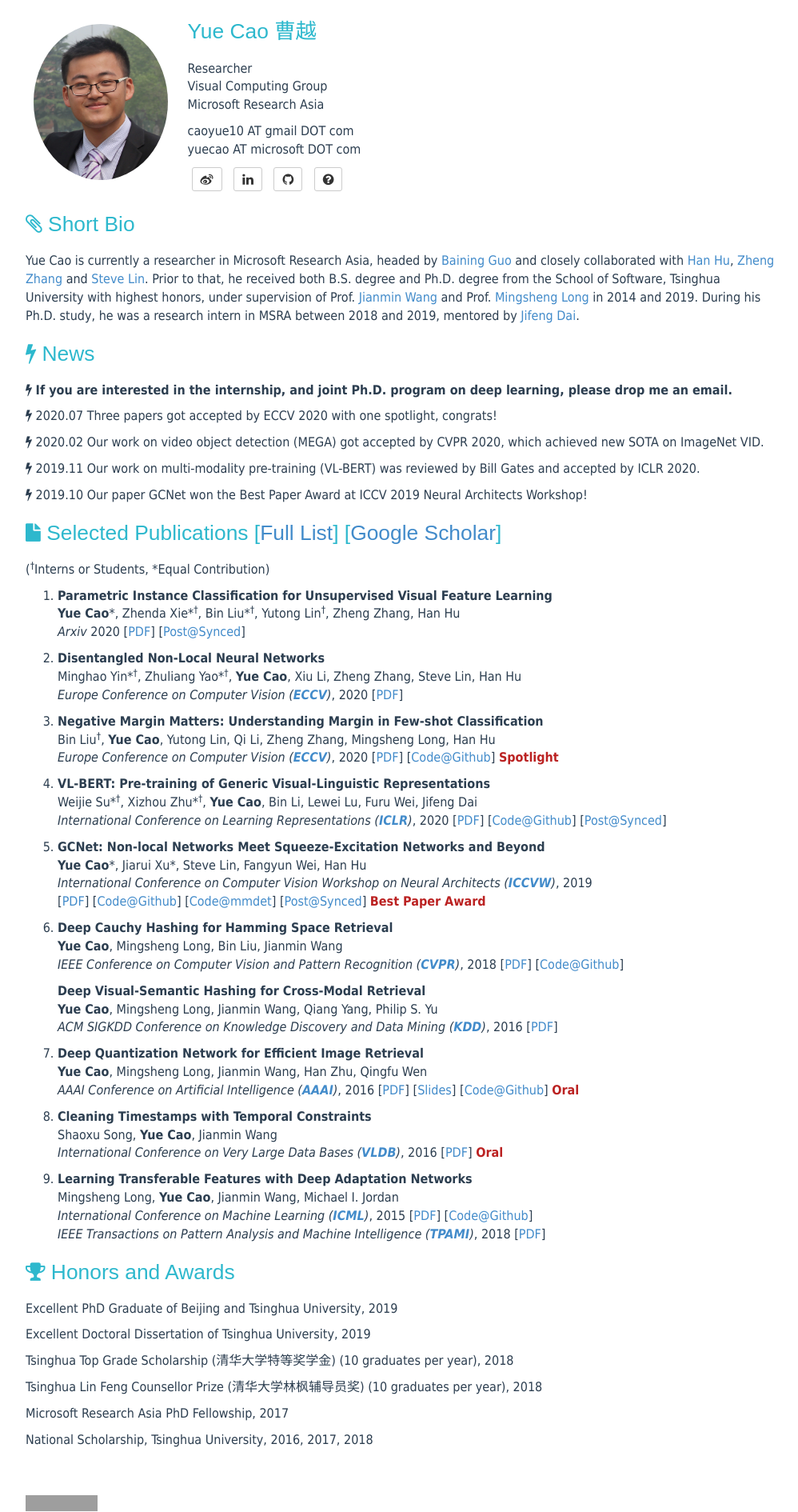
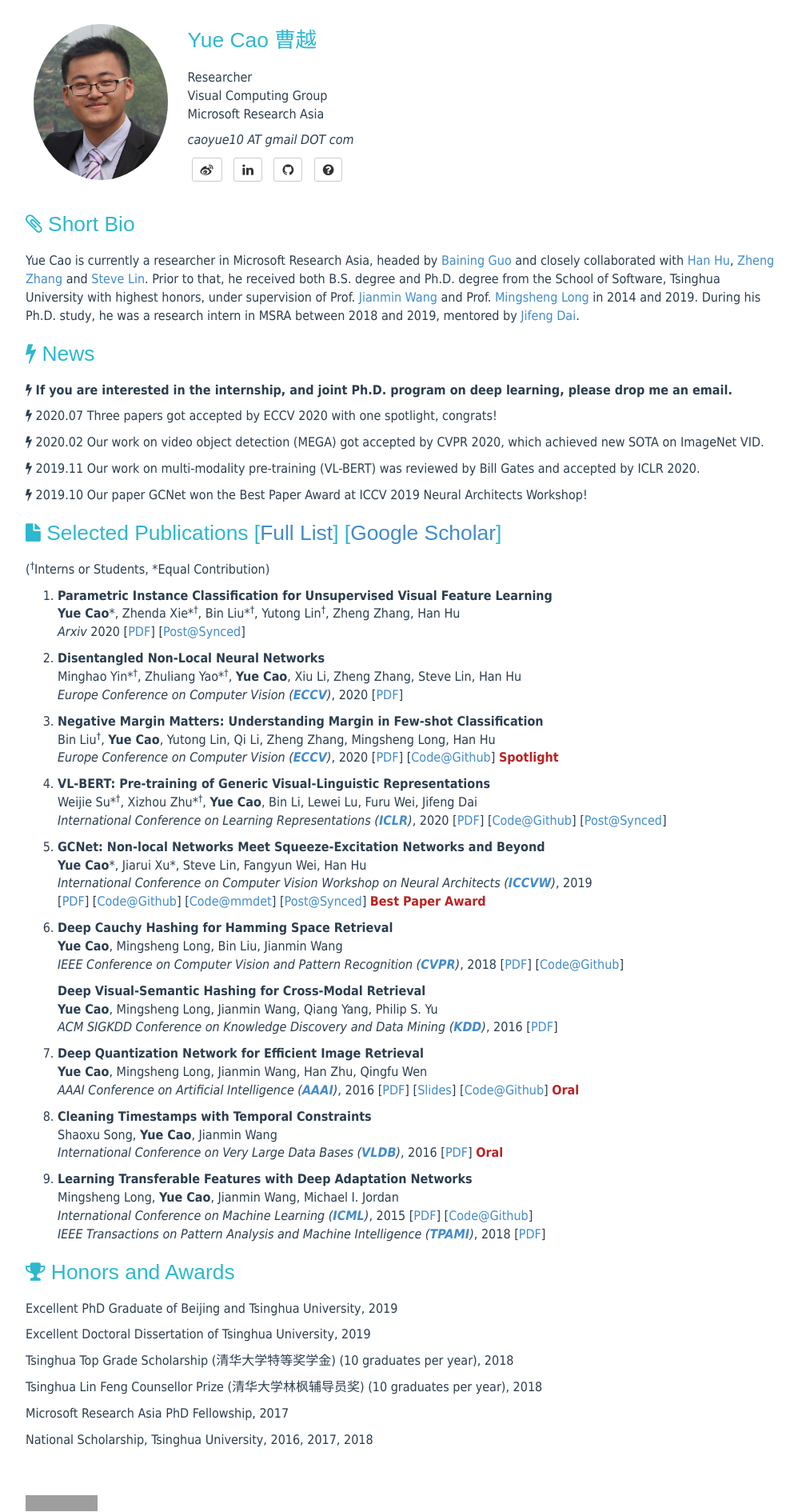
Before and after one commit to caoyue10/caoyue10.github.io, a Jekyll site: the page built from index.html, in a window 1280 px wide. Shown: the whole page at 80% size, without its empty margins (138-1136 px from the left). Built offline with Jekyll 4.4.1, drawn with Linux system fonts in a browser that asks for light colours; the list of posts is cut into pages by our own code; grey boxes are pictures that could not be loaded.

Commit message:
Update title.html

```diff
--- a/_includes/title.html
+++ b/_includes/title.html
@@ -9,8 +9,7 @@
 	Visual Computing Group<br>
 	Microsoft Research Asia
     </p>
-    <p>caoyue10 AT gmail DOT com<br>
-	yuecao AT microsoft DOT com</p>
+    <p><em>caoyue10 AT gmail DOT com</em></p>
 <div id="contact-list">
 	<ul class="list-unstyled list-inline">
 		{% if site.author.twitter %}
```
